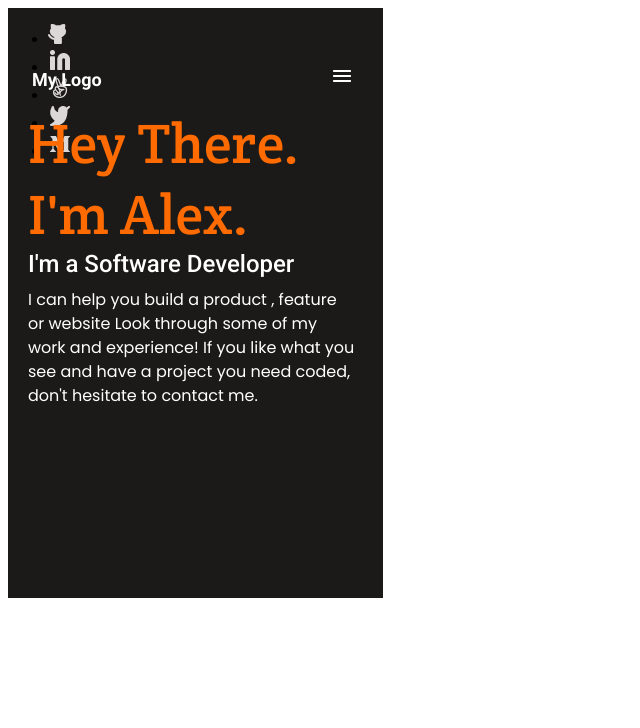
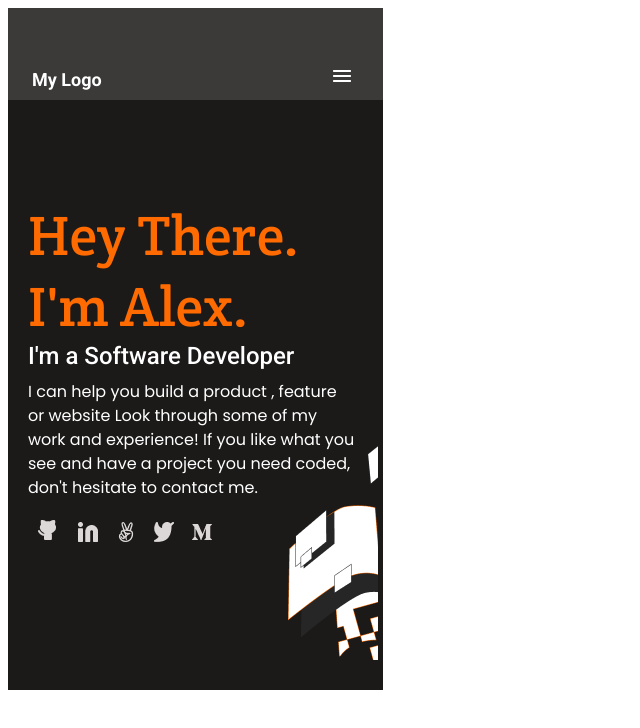
Before and after one commit to meryemsanem/myportfolio, a website: page index.html in a window 1280 px wide. Shown: the whole page, without its empty margins (0-640 px from the left). Drawn offline with Linux system fonts and the light colour scheme.

Commit message:
Updated style.css file.

```diff
--- a/style.css
+++ b/style.css
@@ -2,7 +2,7 @@
 @import url('https://fonts.googleapis.com/css2?family=Crete+Round:ital@0;1&family=Roboto:ital,wght@0,100;0,300;0,400;0,500;0,700;0,900;1,100;1,300;1,400;1,500;1,700;1,900&display=swap');
 @import url('https://fonts.googleapis.com/css2?family=Poppins:ital,wght@0,100;0,200;0,300;0,400;0,500;0,600;0,700;0,800;0,900;1,100;1,200;1,300;1,400;1,500;1,600;1,700;1,800;1,900&display=swap');
 
-.header {
+header {
   display: flex;
   background-color: #3c3a39;
   height: 92px;
@@ -122,8 +122,23 @@
 }
 
 .illustration {
-  width: 150%;
-  height: 200px;
+  width: 100%;
+  height: 350px;
   margin-top: 205px;
-  margin-left: 18px;
+  margin-left: -1px;
+  border: 5px solid #1c1a19;
+  background-image:url('Illustration.png');
 }
+
+ul {
+  list-style-type: none;
+  width: 400px;
+  height: 100px;
+  margin-top: 420px;
+  margin-left: -10px;
+  display: flex;
+}
+
+li {
+  width: 38px;
+}
```
